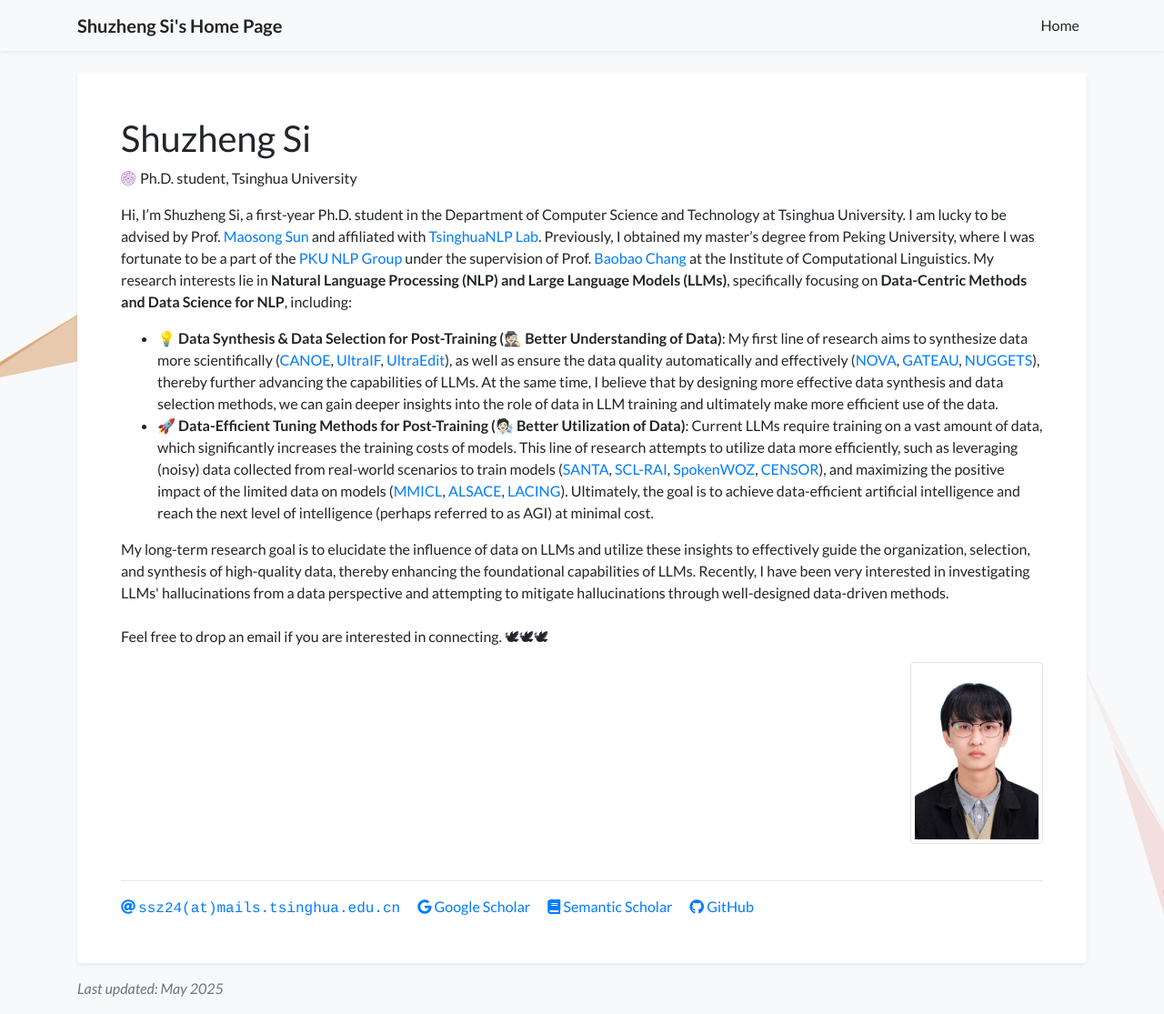
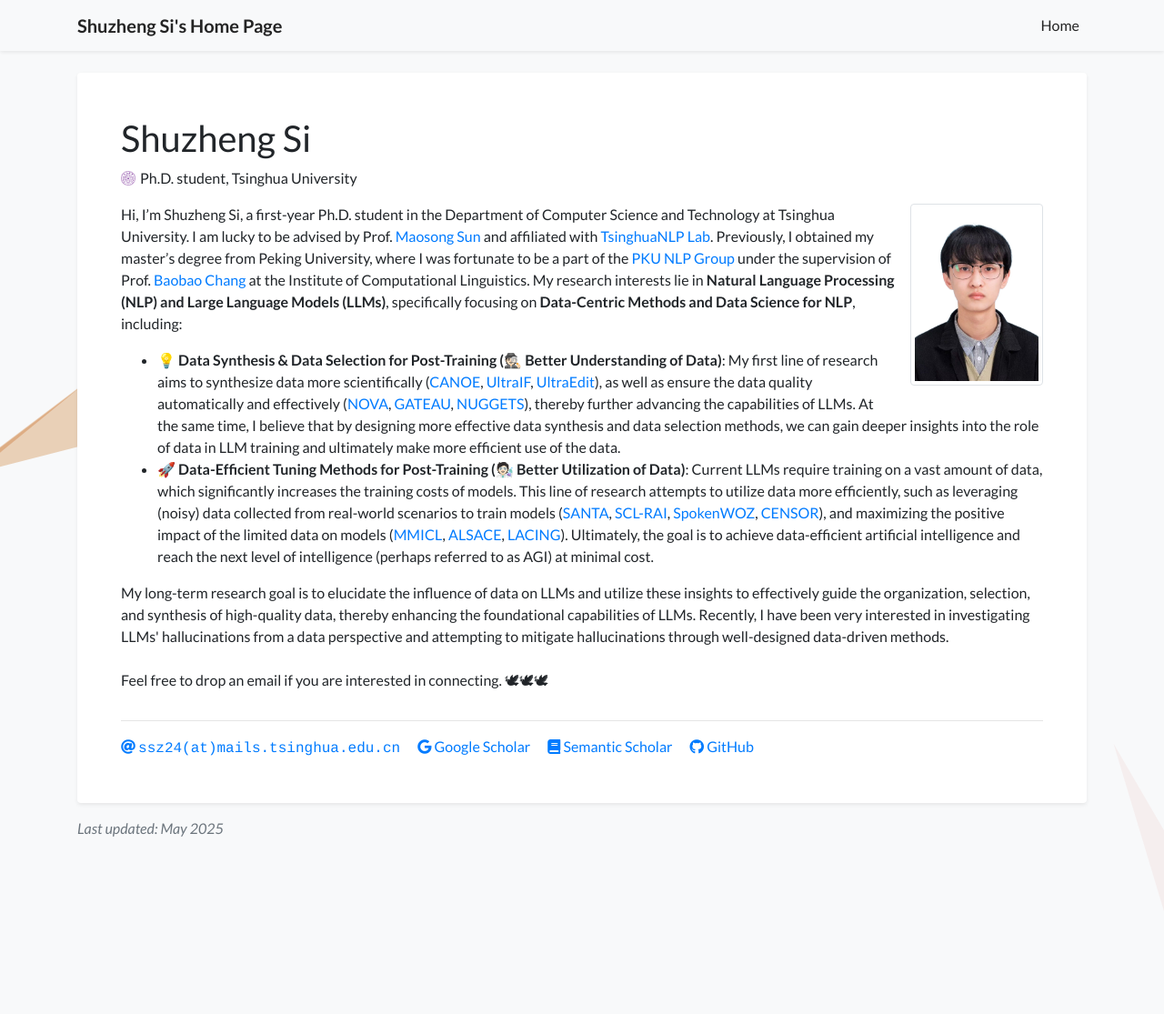
Before and after one commit to S1s-Z/s1s-z.github.io, a Jekyll site: the page built from index.html, in a window 1280 px wide and 1115 px high. Shown: the whole window at 91% size. Built offline with Jekyll 4.4.1, drawn with Linux system fonts in a browser that asks for light colours; a style sheet for code colours, icons or effects is not loaded.

Commit message:
Update profile_card.html

```diff
--- a/_includes/widgets/profile_card.html
+++ b/_includes/widgets/profile_card.html
@@ -13,9 +13,6 @@
                             <a target="_blank" href="{{ site.data.profile.cv_link }}"><i class="fas fa-file-alt"></i> [Curriculum Vitae]</a> <br/>
                             {% endif %}
                         </p>
-                        <p class="text-profile-bio">
-                            {{ site.data.profile.short_bio }}
-                        </p>
                         {% if site.data.profile.show_portrait %}
                         <figure class="figure float-md-right ml-3 mb-3">
                             <img
@@ -28,6 +25,9 @@
                             >
                             <figcaption class="figure-caption text-right"></figcaption>
                         </figure>
+                        <p class="text-profile-bio">
+                            {{ site.data.profile.short_bio }}
+                        </p>
                     </div>
                     {% endif %}
 
```
